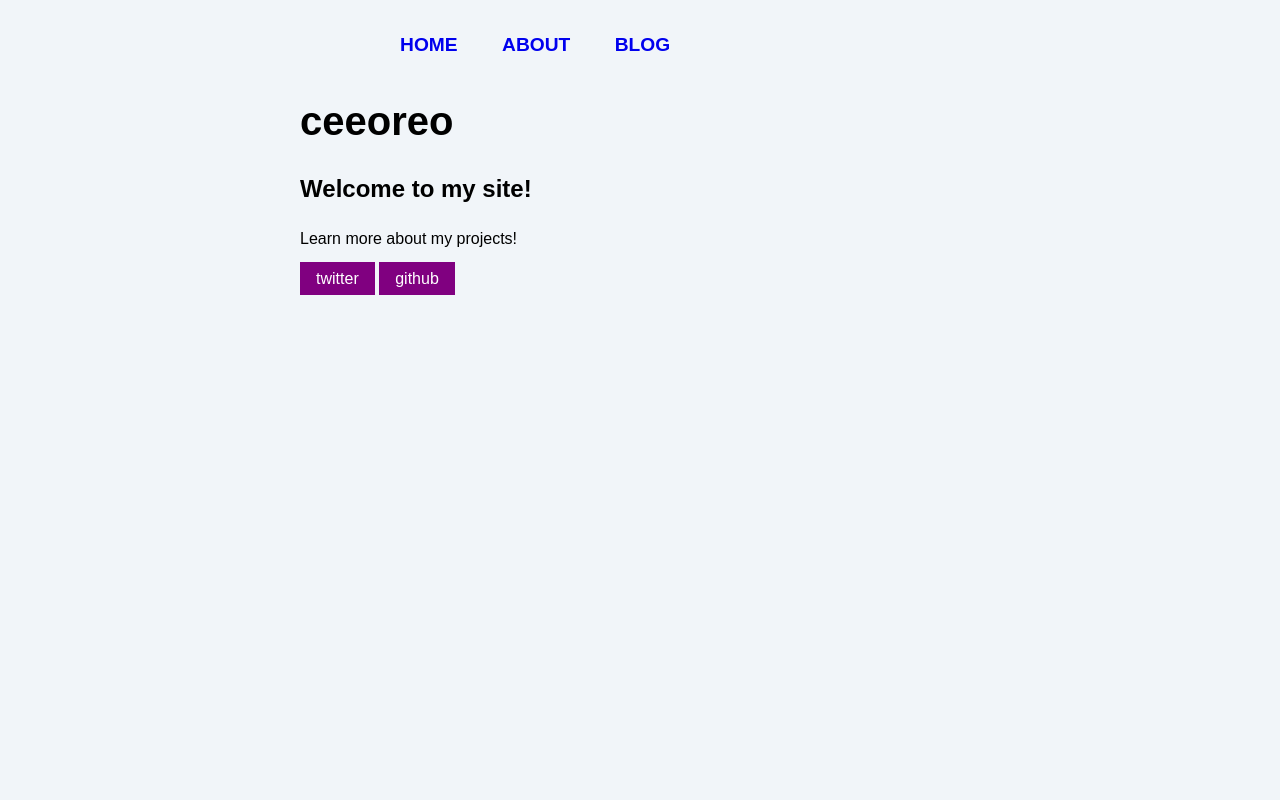
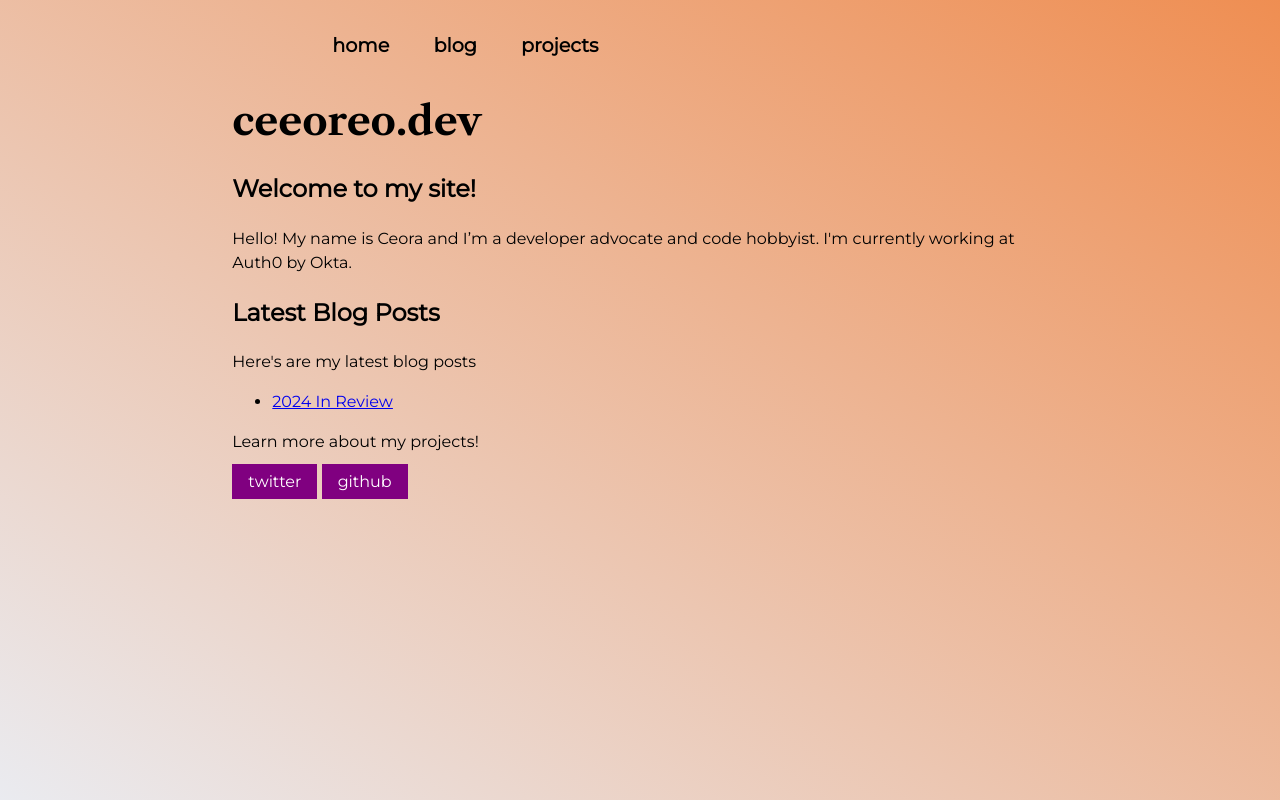
Before and after one commit to ceeoreo/ceeoreo.dev, an Astro site: page / in a window 1280 px wide. Built offline with nearby package versions, Linux system fonts and the light colour scheme; Astro itself is replaced by a stand-in of ours.

Commit message:
Add latest blog section to home and remove about page

```diff
--- a/src/components/Footer.astro
+++ b/src/components/Footer.astro
@@ -1,11 +1,7 @@
 ---
 import Social from './Social.astro';
 ---
-<style>
-
-</style>
-
-<footer>
+<footer class='footer'>
   <p>Learn more about my projects! </p>
   <Social platform='twitter' username='ceeoreo_' />
   <Social platform='github' username='ceeoreo' />
--- a/src/components/Navigation.astro
+++ b/src/components/Navigation.astro
@@ -1,7 +1,7 @@
 ---
 ---
-<div class='nav-links'>
+<nav class='nav-links'>
   <a href="/">Home</a>
-  <a href="/about/">About</a>
   <a href="/blog">Blog</a>
-</div>
+  <a href="/project">Projects</a>
+</nav>
--- a/src/layouts/BaseLayout.astro
+++ b/src/layouts/BaseLayout.astro
@@ -10,6 +10,9 @@ const { pageTitle } = Astro.props;
     <link rel="icon" type="image/svg+xml" href="/favicon.svg" />
     <meta name="viewport" content="width=device-width" />
     <meta name="generator" content={Astro.generator} />
+    <link rel="preconnect" href="https://fonts.googleapis.com">
+    <link rel="preconnect" href="https://fonts.gstatic.com" crossorigin>
+    <link href="https://fonts.googleapis.com/css2?family=Libre+Caslon+Text:ital,wght@0,400;0,700;1,400&family=Montserrat&display=swap" rel="stylesheet">
     <title>{pageTitle}</title>
   </head>
   <body>
--- a/src/pages/index.astro
+++ b/src/pages/index.astro
@@ -1,8 +1,18 @@
 ---
 import BaseLayout from '../layouts/BaseLayout.astro';
-const pageTitle = 'ceeoreo'
+
+const pageTitle = 'ceeoreo.dev';
+const allPosts = Object.values(import.meta.glob('./posts/*.md', { eager: true }));
+const allPostsNum = allPosts.length;
 ---
 
 <BaseLayout pageTitle={pageTitle}>
 	<h2>Welcome to my site!</h2>
+	<p>Hello! My name is Ceora and I’m a developer advocate
+	and code hobbyist. I'm currently working at Auth0 by Okta. </p>
+	<h2>Latest Blog Posts</h2>
+	<p>Here's are my latest blog posts</p>
+	<ul>
+		<li><a href={allPosts[allPostsNum - 1].url}>{allPosts[allPostsNum - 1].frontmatter.title}</a></li>
+	</ul>
 </BaseLayout>
--- /dev/null
+++ b/src/pages/project.astro
@@ -0,0 +1,6 @@
+---
+import BaseLayout from '../layouts/BaseLayout.astro';
+---
+<BaseLayout pageTitle={'Projects'}>
+
+</BaseLayout>
--- a/src/styles/global.css
+++ b/src/styles/global.css
@@ -1,6 +1,9 @@
 html {
-  background-color: #f1f5f9;
+  /* background: rgb(234,235,240); */
+  background: linear-gradient(34deg, rgba(234,235,240,1) 0%, rgba(239,142,82,1) 100%);
   font-family: sans-serif;
+  color: black;
+  height: 100%;
 }
 
 body {
@@ -9,6 +12,8 @@ body {
   max-width: 80ch;
   padding: 1rem;
   line-height: 1.5;
+  font-family: 'Montserrat', serif;
+  min-height: 100%;
 }
 
 * {
@@ -18,6 +23,7 @@ body {
 h1 {
   margin: 1rem 0;
   font-size: 2.5rem;
+  font-family: 'Libre Caslon Text', serif;
 }
 
 /* nav styles */
@@ -28,17 +34,16 @@ h1 {
 
 .hamburger .line {
   display: block;
-  width: 40px;
-  height: 5px;
-  margin-bottom: 10px;
-  background-color: #ff9776;
+  width: 30px;
+  height: 3px;
+  margin-bottom: 7px;
+  background-color: black;
 }
 
 .nav-links {
   width: 100%;
   top: 5rem;
   left: 48px;
-  background-color: #ff9776;
   display: none;
   margin: 0;
 }
@@ -50,12 +55,16 @@ h1 {
   text-decoration: none;
   font-size: 1.2rem;
   font-weight: bold;
-  text-transform: uppercase;
+  text-transform: lowercase;
+  transition: all 0.35s ease;
+  color: black;
 }
 
 .nav-links a:hover,
 .nav-links a:focus {
-  background-color: #ff9776;
+  transform: scale(1.1);
+  transition: all 0.35s ease;
+  text-decoration: underline;
 }
 
 .expanded {
```
Also changed, not shown: src/components/BlogList.astro (added, +9 -0 lines), src/pages/about.astro (deleted, +0 -21 lines), README.md (deleted), src/pages/tags/index.astro (added).
